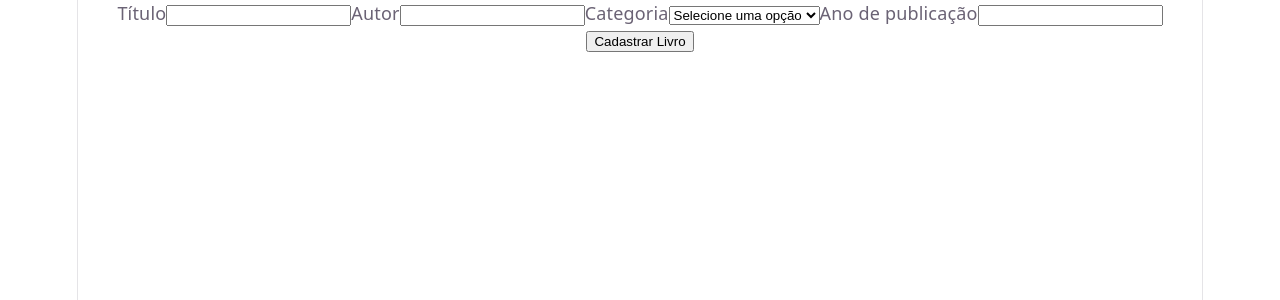
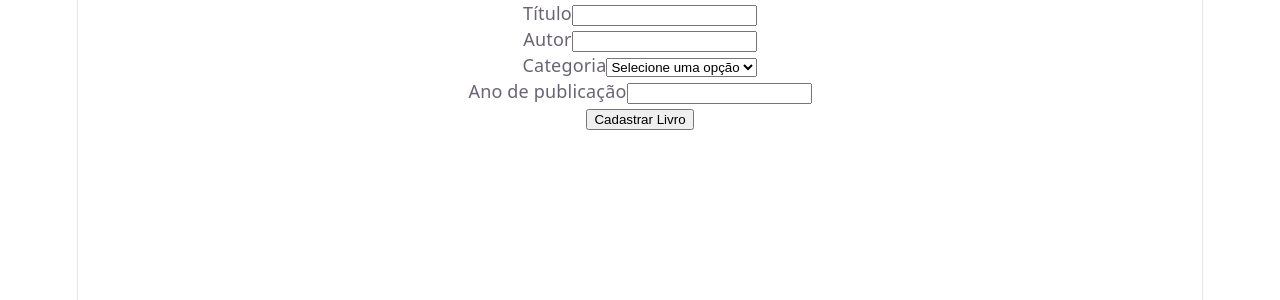
Before and after one commit to gok2001/exercicio-bootstrap, a React (Vite) app in the folder cadastro-livros/: page / in a window 1280 px wide. Shown: the top 300 px of the page. Built offline with nearby package versions, Linux system fonts and the light colour scheme.

Commit message:
adiciona erros e classe bootstrap no form

```diff
--- a/cadastro-livros/src/components/FormLivro.jsx
+++ b/cadastro-livros/src/components/FormLivro.jsx
@@ -12,6 +12,9 @@ export default function FormLivro({
 }) {
     return (
         <form className="form-livro" onSubmit={handleSubmit}>
+            <div className="row">
+
+                <div className="col-md-6">
                     <label htmlFor="titulo">Título</label>
                     <input
                         id="titulo"
@@ -19,8 +22,14 @@ export default function FormLivro({
                         name="titulo"
                         value={titulo}
                         onChange={(event) => setTitulo(event.target.value)}
+                        className={erros.titulo ? "form-control is-invalid" : "form-control"}
                     />
+                    <div className="invalid-feedback">
+                        {erros.titulo}
+                    </div>
+                </div>
 
+                <div className="col-md-6">
                     <label htmlFor="autor">Autor</label>
                     <input
                         id="autor"
@@ -28,14 +37,21 @@ export default function FormLivro({
                         name="autor"
                         value={autor}
                         onChange={(event) => setAutor(event.target.value)}
+                        className={erros.autor ? "form-control is-invalid" : "form-control"}
                     />
+                    <div className="invalid-feedback">
+                        {erros.autor}
+                    </div>
+                </div>
 
+                <div className="col-md-6">
                     <label htmlFor="categoria">Categoria</label>
                     <select
                         id="categoria"
                         name="categoria"
                         value={categoria}
                         onChange={(event) => setCategoria(event.target.value)}
+                        className={erros.categoria ? "form-select is-invalid" : "form-select"}
                     >
                         <option value="" disabled>Selecione uma opção</option>
                         <option value="romance">Romance</option>
@@ -43,7 +59,12 @@ export default function FormLivro({
                         <option value="infantil">Infantil</option>
                         <option value="biografia">Biografia</option>
                     </select>
+                    <div className="invalid-feedback">
+                        {erros.categoria}
+                    </div>
+                </div>
 
+                <div className="col-md-6">
                     <label htmlFor="ano-publicacao">Ano de publicação</label>
                     <input
                         id="ano-publicacao"
@@ -51,7 +72,14 @@ export default function FormLivro({
                         name="ano-publicacao"
                         value={anoPublicacao}
                         onChange={(event) => setAnoPublicacao(event.target.value)}
+                        className={erros.anoPublicacao ? "form-control is-invalid" : "form-select"}
                     />
+                    <div className="invalid-feedback">
+                        {erros.anoPublicacao}
+                    </div>
+                </div>
+
+            </div>
 
             <button type="submit">Cadastrar Livro</button>
         </form>
```
Lines whose indentation alone changed are shown as unchanged.
